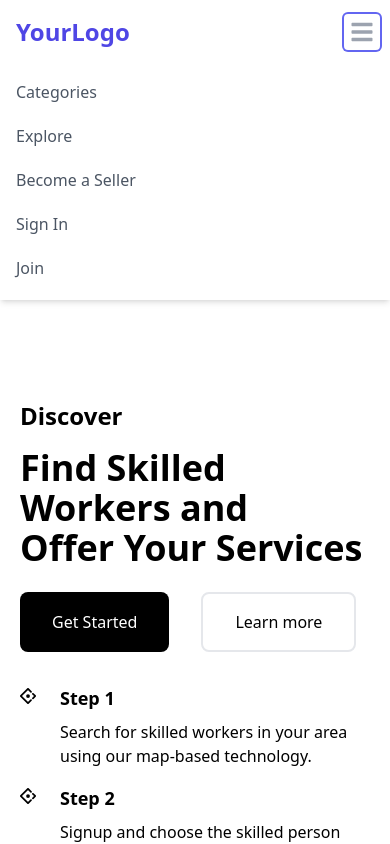
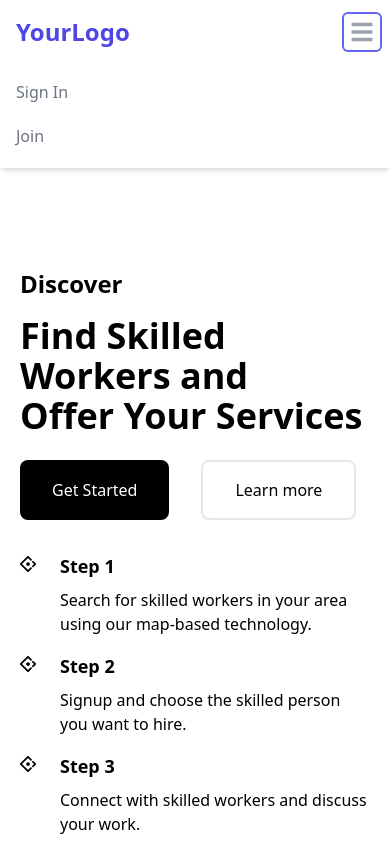
Before and after one commit to alanph7/Networkk-Project-Final, a React (Vite) app: page / in a window 390 px wide. Both pictures are taken after a click on the button 362 px from the left and 32 px from the top of the page. Shown: the top 844 px of the page. Built offline with nearby package versions, Linux system fonts and the light colour scheme.

Commit message:
nav bar change for signin

```diff
--- a/src/App.jsx
+++ b/src/App.jsx
@@ -2,6 +2,7 @@ import React from "react";
 import { BrowserRouter as Router, Route, Routes } from "react-router-dom";
 
 import { DashboardProvider } from './context/DashboardContext';
+import { AuthProvider } from './context/AuthContext';
 
 import Home from "./pages/Home";
 import Search from "./pages/Search";
@@ -23,6 +24,7 @@ import UserDashboard from "./pages/UserDashboard";
 
 function App() {
   return (
+    <AuthProvider>
       <DashboardProvider>
         <Router>
           <div className="App">
@@ -43,6 +45,7 @@ function App() {
           </div>
         </Router>
       </DashboardProvider>
+    </AuthProvider>
   );
 }
 
--- a/src/components/nav.jsx
+++ b/src/components/nav.jsx
@@ -1,14 +1,25 @@
-import React, { useState } from 'react';
-import { Link } from 'react-router-dom';
+import React, { useState, useContext } from 'react';
+import { Link, useNavigate } from 'react-router-dom';
 import { FaSearch, FaBars, FaUser } from 'react-icons/fa';
+import { AuthContext } from '../context/AuthContext';
 
 const Navbar = () => {
   const [isMenuOpen, setIsMenuOpen] = useState(false);
+  const [isProfileOpen, setIsProfileOpen] = useState(false);
+  const { isAuthenticated, setIsAuthenticated } = useContext(AuthContext);
+  const navigate = useNavigate();
+
+  const handleLogout = () => {
+    localStorage.removeItem('token');
+    setIsAuthenticated(false);
+    navigate('/');
+  };
 
   return (
     <nav className="bg-white shadow-md">
       <div className="max-w-7xl mx-auto px-4 sm:px-6 lg:px-8">
         <div className="flex justify-between h-16">
+          {/* Left side */}
           <div className="flex">
             <div className="flex-shrink-0 flex items-center">
               <Link to="/" className="text-2xl font-bold text-indigo-600">YourLogo</Link>
@@ -20,11 +31,15 @@ const Navbar = () => {
               <Link to="/search" className="border-transparent text-gray-500 hover:border-gray-300 hover:text-gray-700 inline-flex items-center px-1 pt-1 border-b-2 text-sm font-medium">
                 Explore
               </Link>
+              {!isAuthenticated && (
                 <Link to="/seller-auth" className="border-transparent text-gray-500 hover:border-gray-300 hover:text-gray-700 inline-flex items-center px-1 pt-1 border-b-2 text-sm font-medium">
                   Become a Seller
                 </Link>
+              )}
             </div>
           </div>
+
+          {/* Right side */}
           <div className="hidden sm:ml-6 sm:flex sm:items-center">
             <div className="relative">
               <input
@@ -34,13 +49,46 @@ const Navbar = () => {
               />
               <FaSearch className="absolute right-3 top-3 text-gray-400" />
             </div>
+
+            {isAuthenticated ? (
+              <div className="ml-4 relative">
+                <button
+                  onClick={() => setIsProfileOpen(!isProfileOpen)}
+                  className="bg-indigo-600 flex text-sm rounded-full focus:outline-none focus:ring-2 focus:ring-offset-2 focus:ring-indigo-500"
+                >
+                  <span className="sr-only">Open user menu</span>
+                  <div className="h-8 w-8 rounded-full bg-indigo-600 flex items-center justify-center text-white">
+                    <FaUser />
+                  </div>
+                </button>
+
+                {/* Profile dropdown */}
+                {isProfileOpen && (
+                  <div className="origin-top-right absolute right-0 mt-2 w-48 rounded-md shadow-lg py-1 bg-white ring-1 ring-black ring-opacity-5 focus:outline-none">
+                    <Link to="/profile" className="block px-4 py-2 text-sm text-gray-700 hover:bg-gray-100">Your Profile</Link>
+                    <Link to="/settings" className="block px-4 py-2 text-sm text-gray-700 hover:bg-gray-100">Settings</Link>
+                    <button
+                      onClick={handleLogout}
+                      className="block w-full text-left px-4 py-2 text-sm text-gray-700 hover:bg-gray-100"
+                    >
+                      Sign out
+                    </button>
+                  </div>
+                )}
+              </div>
+            ) : (
+              <>
                 <Link to="/user-auth" className="ml-4 px-4 py-2 rounded-md text-sm font-medium text-indigo-600 hover:text-indigo-500">
                   Sign In
                 </Link>
-            <Link to="/seller-auth" className="ml-4 px-4 py-2 rounded-md text-sm font-medium text-white bg-indigo-600 hover:bg-indigo-500">
+                <Link to="/user-auth" className="ml-4 px-4 py-2 rounded-md text-sm font-medium text-white bg-indigo-600 hover:bg-indigo-500">
                   Join
                 </Link>
+              </>
+            )}
           </div>
+
+          {/* Mobile menu button */}
           <div className="-mr-2 flex items-center sm:hidden">
             <button
               onClick={() => setIsMenuOpen(!isMenuOpen)}
@@ -52,24 +100,33 @@ const Navbar = () => {
         </div>
       </div>
 
+      {/* Mobile menu */}
       {isMenuOpen && (
         <div className="sm:hidden">
           <div className="pt-2 pb-3 space-y-1">
-            <Link to="/categories" className="block pl-3 pr-4 py-2 border-l-4 text-base font-medium border-transparent text-gray-600 hover:bg-gray-50 hover:border-gray-300 hover:text-gray-800">
-              Categories
+            {/* ... existing mobile menu items ... */}
+            {isAuthenticated ? (
+              <>
+                <Link to="/profile" className="block px-4 py-2 text-base font-medium text-gray-500 hover:text-gray-800 hover:bg-gray-100">
+                  Profile
                 </Link>
-            <Link to="/explore" className="block pl-3 pr-4 py-2 border-l-4 text-base font-medium border-transparent text-gray-600 hover:bg-gray-50 hover:border-gray-300 hover:text-gray-800">
-              Explore
-            </Link>
-            <Link to="/become-a-seller" className="block pl-3 pr-4 py-2 border-l-4 text-base font-medium border-transparent text-gray-600 hover:bg-gray-50 hover:border-gray-300 hover:text-gray-800">
-              Become a Seller
-            </Link>
-            <Link to="/signin" className="block pl-3 pr-4 py-2 border-l-4 text-base font-medium border-transparent text-gray-600 hover:bg-gray-50 hover:border-gray-300 hover:text-gray-800">
+                <button
+                  onClick={handleLogout}
+                  className="block w-full text-left px-4 py-2 text-base font-medium text-gray-500 hover:text-gray-800 hover:bg-gray-100"
+                >
+                  Sign out
+                </button>
+              </>
+            ) : (
+              <>
+                <Link to="/user-auth" className="block px-4 py-2 text-base font-medium text-gray-500 hover:text-gray-800 hover:bg-gray-100">
                   Sign In
                 </Link>
-            <Link to="/join" className="block pl-3 pr-4 py-2 border-l-4 text-base font-medium border-transparent text-gray-600 hover:bg-gray-50 hover:border-gray-300 hover:text-gray-800">
+                <Link to="/user-auth" className="block px-4 py-2 text-base font-medium text-gray-500 hover:text-gray-800 hover:bg-gray-100">
                   Join
                 </Link>
+              </>
+            )}
           </div>
         </div>
       )}
--- /dev/null
+++ b/src/context/AuthContext.jsx
@@ -0,0 +1,22 @@
+import React, { createContext, useContext, useState, useEffect } from 'react';
+
+export const AuthContext = createContext(null);
+
+export const AuthProvider = ({ children }) => {
+  const [isAuthenticated, setIsAuthenticated] = useState(false);
+  const [user, setUser] = useState(null);
+
+  useEffect(() => {
+    const token = localStorage.getItem('token');
+    if (token) {
+      setIsAuthenticated(true);
+      // Fetch user details here if needed
+    }
+  }, []);
+
+  return (
+    <AuthContext.Provider value={{ isAuthenticated, setIsAuthenticated, user, setUser }}>
+      {children}
+    </AuthContext.Provider>
+  );
+};
--- a/src/pages/User/UserAuth.jsx
+++ b/src/pages/User/UserAuth.jsx
@@ -1,6 +1,7 @@
-import React, { useState } from "react";
+import React, { useState, useContext } from "react";
 import { useNavigate } from "react-router-dom";
 import axiosInstance from "../../utils/axios";
+import { AuthContext } from "../../context/AuthContext";
 
 export default function UserAuth() {
   const [isLogin, setIsLogin] = useState(true);
@@ -10,6 +11,7 @@ export default function UserAuth() {
   });
 
   const navigate = useNavigate();
+  const { setIsAuthenticated } = useContext(AuthContext);
 
   const handleChange = (e) => {
     setFormData({
@@ -23,6 +25,7 @@ export default function UserAuth() {
       const endpoint = isLogin ? '/users/signin' : '/users/signup';
       const response = await axiosInstance.post(endpoint, formData);
       localStorage.setItem('token', response.data.token);
+      setIsAuthenticated(true);
       navigate('/');
     } catch (error) {
       if (error.response) {
```
Lines whose indentation alone changed are shown as unchanged.
